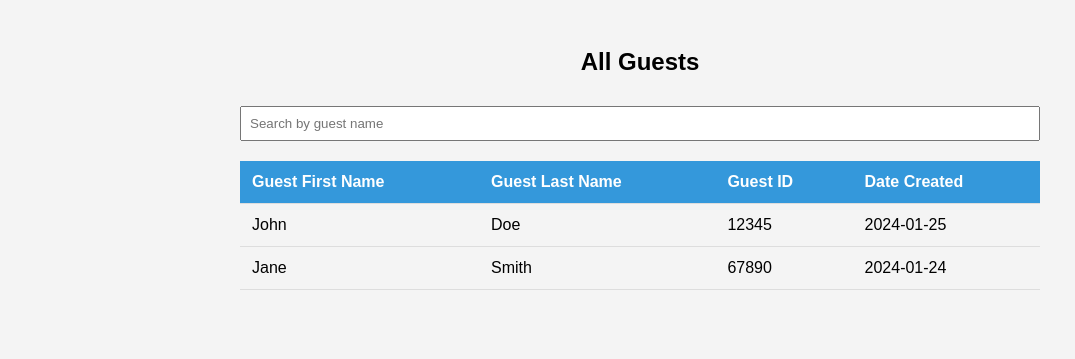
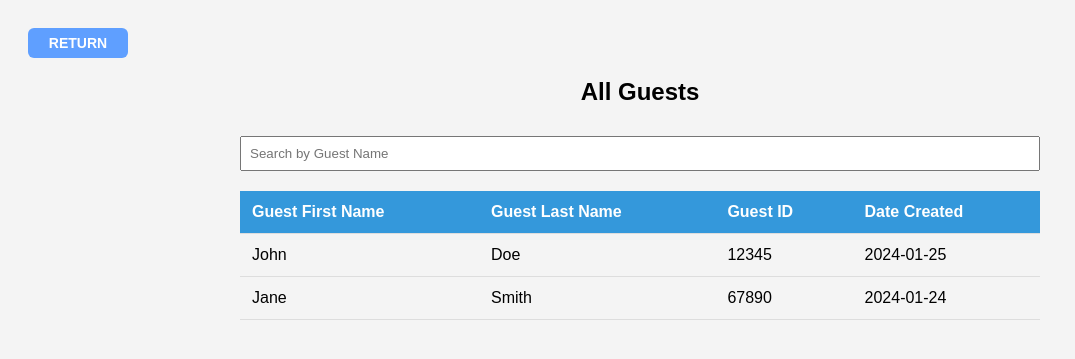
Before and after one commit to DevSTheDeveloper/hotelManagmentProject, a Django app: page /guests/ in a window 1280 px wide. Shown: the top 359 px of the page, without its empty margins (0-1075 px from the left). Run offline with Django 4.2, Linux system fonts and the light colour scheme.

Commit message:
Added RETURN button and linked to homepage

```diff
--- a/hotel/templates/guest.html
+++ b/hotel/templates/guest.html
@@ -9,6 +9,30 @@
             background-color: #f4f4f4;
             padding: 20px;
             text-align: center;
+        }
+
+        #header {
+            display: flex;
+            justify-content: flex-start;
+            margin-bottom: 20px;
+        }
+
+        .button1 {
+            width: 90px;
+            height: 20px;
+            padding: 5px;
+            background-color: rgb(95, 159, 255);
+            color: white !important;
+            font-weight: bold;
+            font-size: 14px;
+            border: none;
+            border-radius: 6px;
+            cursor: pointer;
+            margin-right: 20px;
+            text-decoration: none; /* Remove underline */
+            display: flex;
+            align-items: center;
+            justify-content: center;
         }
 
         .guest-details {
@@ -76,12 +100,16 @@
             margin-top: 20px;
             color: #888;
         }
+
     </style>
 </head>
 <body>
+    <div id="header">
+        <a href="{% url 'homepage' %}" class="button1">RETURN</a>
+    </div>
     <div class="guest-details">
         <h2>All Guests</h2>
-        <input type="text" class="search-bar" placeholder="Search by guest name" oninput="searchGuests(this.value)">
+        <input type="text" class="search-bar" placeholder="Search by Guest Name" oninput="searchGuests(this.value)">
 
         <div id="upcoming-bookings-placeholder">
             <table class="upcoming-bookings-table">
--- a/hotel/templates/reservations.html
+++ b/hotel/templates/reservations.html
@@ -171,7 +171,7 @@
 </head>
 <body>
     <div id="header">
-        <a href="#" class="button1">RETURN</a>
+        <a href="{% url 'homepage' %}" class="button1">RETURN</a>
     </div>
     <h1>Reservation Form</h1>
     <form method="post" action="{% url 'make_reservation' %}" id="reservation-form">
```
Also changed, not shown: db.sqlite3.
